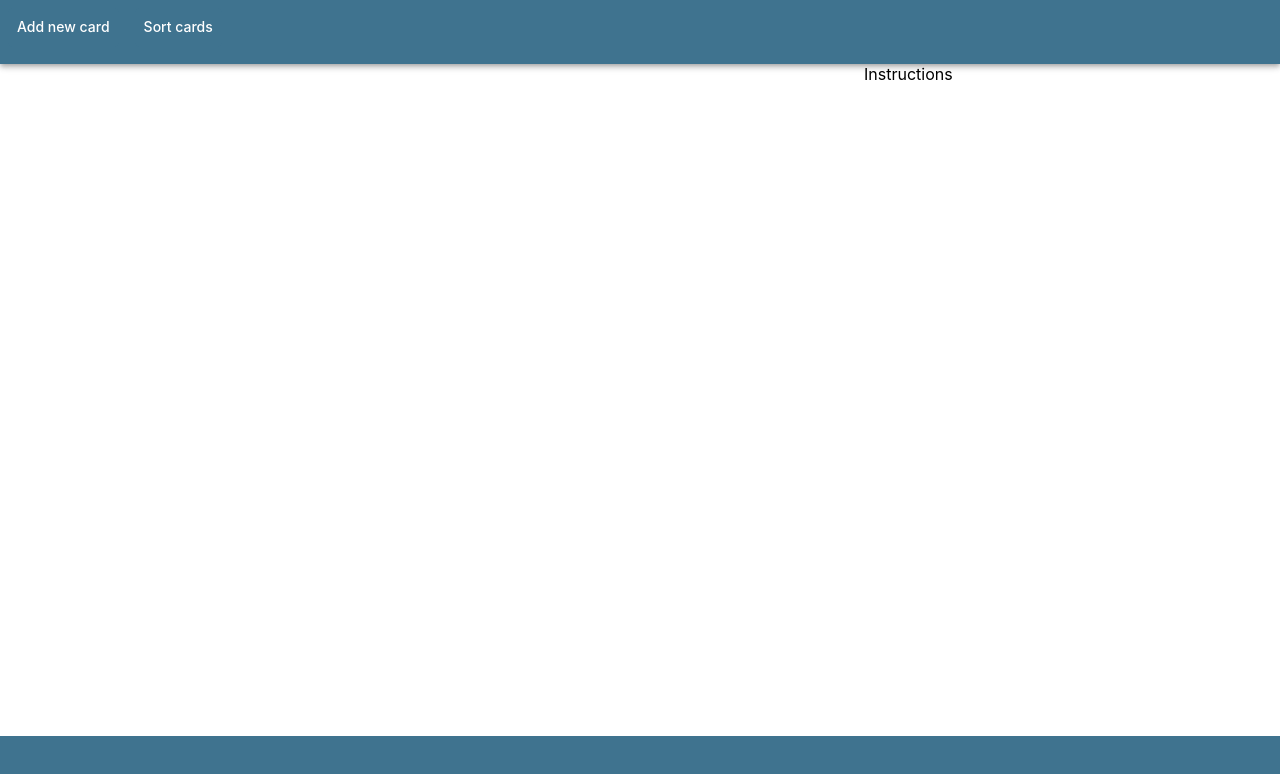
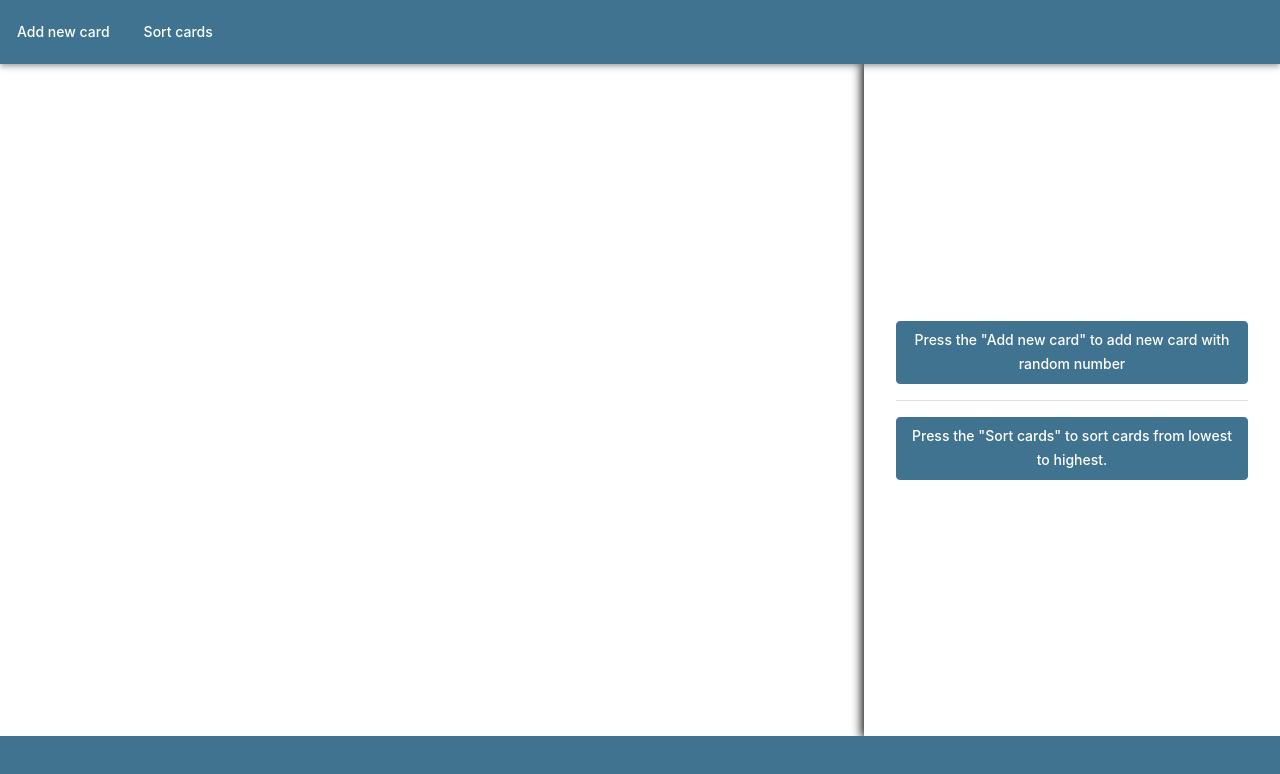
Before and after one commit to Erik35072/Card-application, a React (Create React App) app: page / in a window 1280 px wide. Shown: the top 774 px of the page. Built offline with nearby package versions, Linux system fonts and the light colour scheme.

Commit message:
Instructions

```diff
--- a/src/components/layout/header/index.tsx
+++ b/src/components/layout/header/index.tsx
@@ -12,7 +12,7 @@ function Header() {
   const sortCards = () => dispatch(sort());
 
   return (
-    <AppBar sx={{ p: 1, minHeight: "8vh", bgcolor: "primary.main", position: "relative" }}>
+    <AppBar className="flex-center" sx={{ p: 1, minHeight: "8vh", bgcolor: "primary.main", position: "relative" }}>
       <Grid container rowGap={2} columnSpacing={2}>
         <Grid item>
           <Button onClick={addNewCard}>Add new card</Button>
--- a/src/components/layout/instructions/index.tsx
+++ b/src/components/layout/instructions/index.tsx
@@ -1,3 +1,18 @@
+// components
+import { Box, Button, Divider, Stack, SxProps } from "@mui/material";
+
+const instructionContainerStyles: SxProps = {
+  cursor: "default"
+};
+
 export default function Instructions() {
-  return <div>Instructions</div>;
+  return (
+    <Box className="flex-center" sx={{ height: "100%", boxShadow: "0 0 10px 2px" }}>
+      <Stack spacing={2} px={4}>
+        <Button sx={instructionContainerStyles}>Press the "Add new card" to add new card with random number</Button>
+        <Divider />
+        <Button sx={instructionContainerStyles}>Press the "Sort cards" to sort cards from lowest to highest.</Button>
+      </Stack>
+    </Box>
+  );
 }
```
